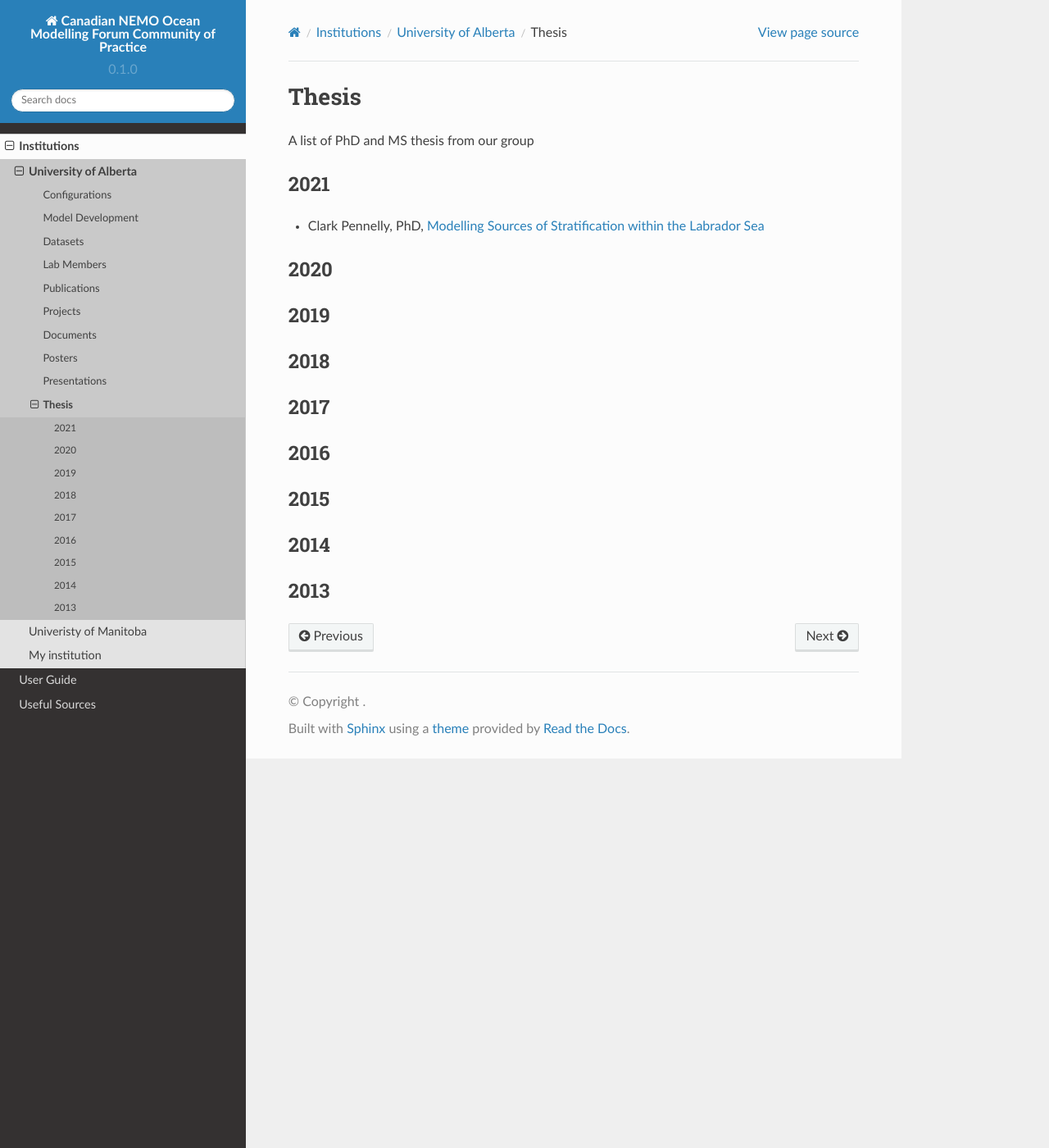
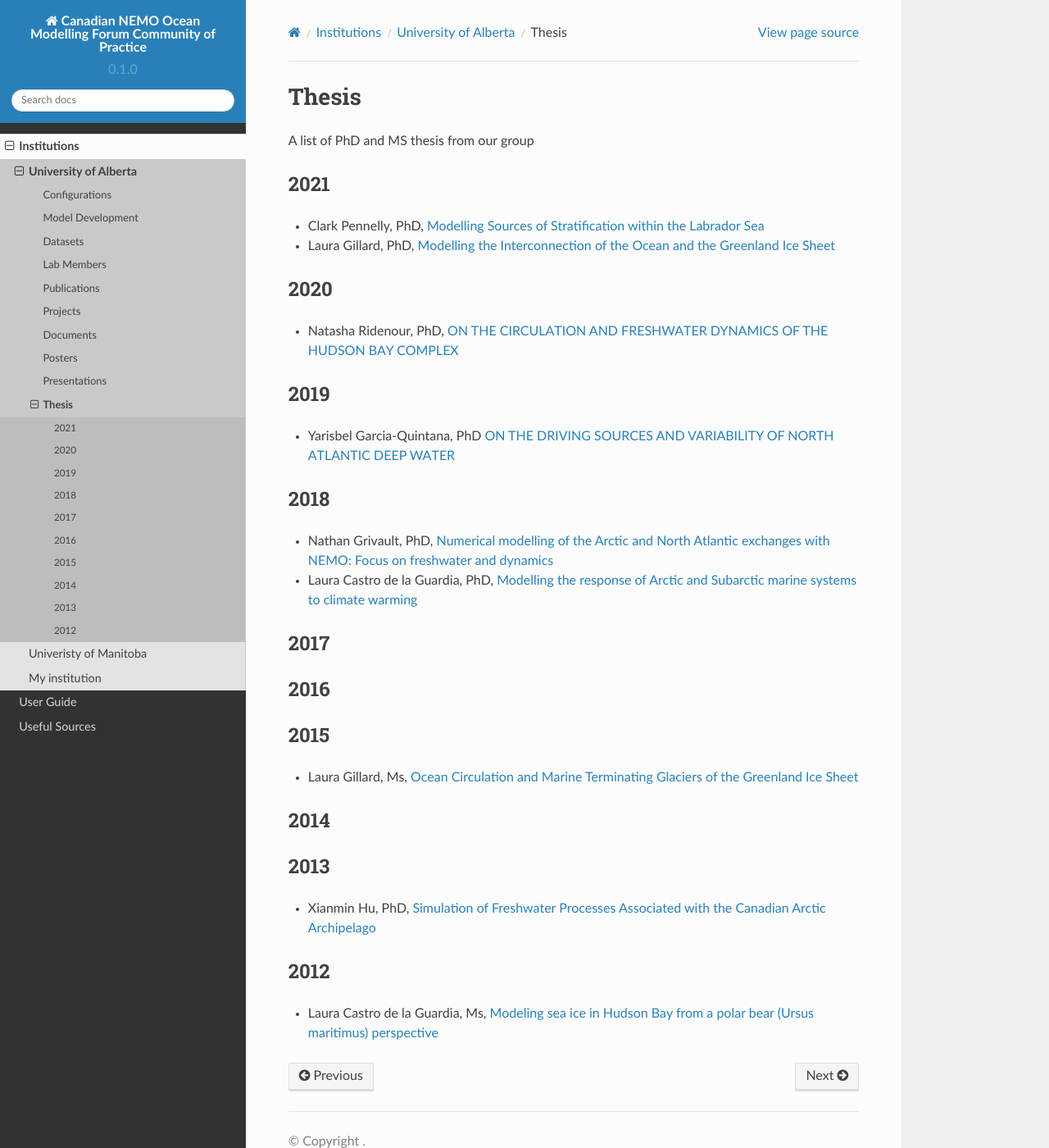
Before and after one commit to UofA-NEMO/Canadian-NEMO-Ocean-Modelling-Forum-Community-of-Practice, a Sphinx documentation site: the page built from docs/Institutions/UofA/Student_Theses.rst, in a window 1280 px wide and 1400 px high. Shown: the whole window at 82% size. Built offline with Sphinx 7.4.7 and the Read the Docs theme 2.0.0, drawn with Linux system fonts in a browser that asks for light colours.

Commit message:
Update Student_Theses.rst

```diff
--- a/docs/Institutions/UofA/Student_Theses.rst
+++ b/docs/Institutions/UofA/Student_Theses.rst
@@ -8,15 +8,23 @@ A list of PhD and MS thesis from our group
 
 * Clark Pennelly, PhD, `Modelling Sources of Stratification within the Labrador Sea <https://doi.org/10.7939/r3-2tvx-mj54>`_
 
+* Laura Gillard, PhD, `Modelling the Interconnection of the Ocean and the Greenland Ice Sheet <https://doi.org/10.7939/r3-p634-yg06>`_
 2020
 ----
 
+* Natasha Ridenour, PhD, `ON THE CIRCULATION AND FRESHWATER DYNAMICS OF THE HUDSON BAY COMPLEX <https://doi.org/10.7939/r3-7syy-jd18>`_
 
 2019
 ----
 
+* Yarisbel Garcia-Quintana, PhD `ON THE DRIVING SOURCES AND VARIABILITY OF NORTH ATLANTIC DEEP WATER <https://doi.org/10.7939/r3-cjja-eb52>`_
+
 2018
 ----
+
+* Nathan Grivault, PhD, `Numerical modelling of the Arctic and North Atlantic exchanges with NEMO: Focus on freshwater and dynamics <https://doi.org/10.7939/R3222RN5Z>`_
+
+* Laura Castro de la Guardia, PhD, `Modelling the response of Arctic and Subarctic marine systems to climate warming <https://doi.org/10.7939/R31G0J98H>`_
 
 2017
 ----
@@ -27,8 +35,16 @@ A list of PhD and MS thesis from our group
 2015
 ----
 
+* Laura Gillard, Ms, `Ocean Circulation and Marine Terminating Glaciers of the Greenland Ice Sheet <https://doi.org/10.7939/R32R3P50Q>`_
 2014
 ----
 
 2013
 ----
+
+* Xianmin Hu, PhD, `Simulation of Freshwater Processes Associated with the Canadian Arctic Archipelago <https://doi.org/10.7939/R30H4J>`_
+
+2012
+----
+
+* Laura Castro de la Guardia, Ms, `Modeling sea ice in Hudson Bay from a polar bear (Ursus maritimus) perspective <https://doi.org/10.7939/R3G01K>`_
```
